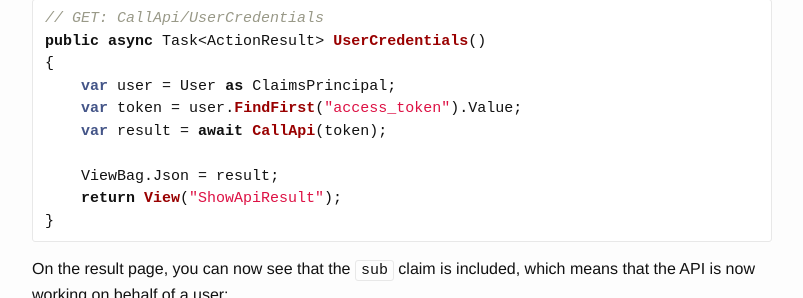
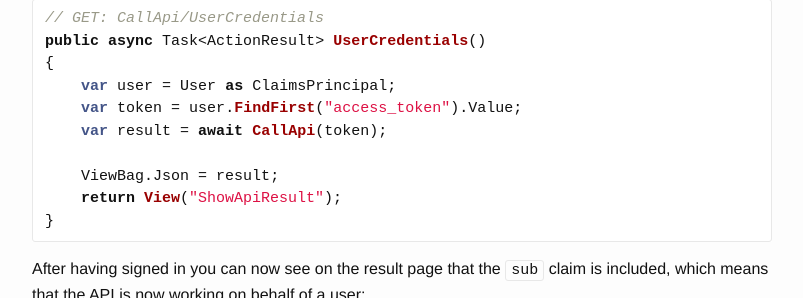
Before and after one commit to IdentityServer/Documentation, a Jekyll site: the page built from docsv2/overview/mvcGettingStarted.md, in a window 1280 px wide and 900 px high, scrolled down 27917 px, cut to the strip 0-298 px from the top of the window. Shown: the whole strip, without its empty margins (238-1041 px from the left). Built offline with Jekyll 4.4.1, drawn with Linux system fonts in a browser that asks for light colours.

Commit message:
Small clearification for mvcGettingStarted.html
I had some trouble because I forgot to sign in for calling the API on behalf of the User.
Adding a little reminder might save people from the same mistake...

````diff
--- a/docsv2/overview/mvcGettingStarted.md
+++ b/docsv2/overview/mvcGettingStarted.md
@@ -1002,7 +1002,7 @@ public async Task<ActionResult> UserCredentials()
 }
 ```
 
-On the result page, you can now see that the `sub` claim is included, which means that the API is now working on behalf of a user:
+After having signed in you can now see on the result page that the `sub` claim is included, which means that the API is now working on behalf of a user:
 
 ![userdelegation](https://cloud.githubusercontent.com/assets/1454075/5453086/246392fc-8523-11e4-9a3f-8100af390d53.png)
 
````
